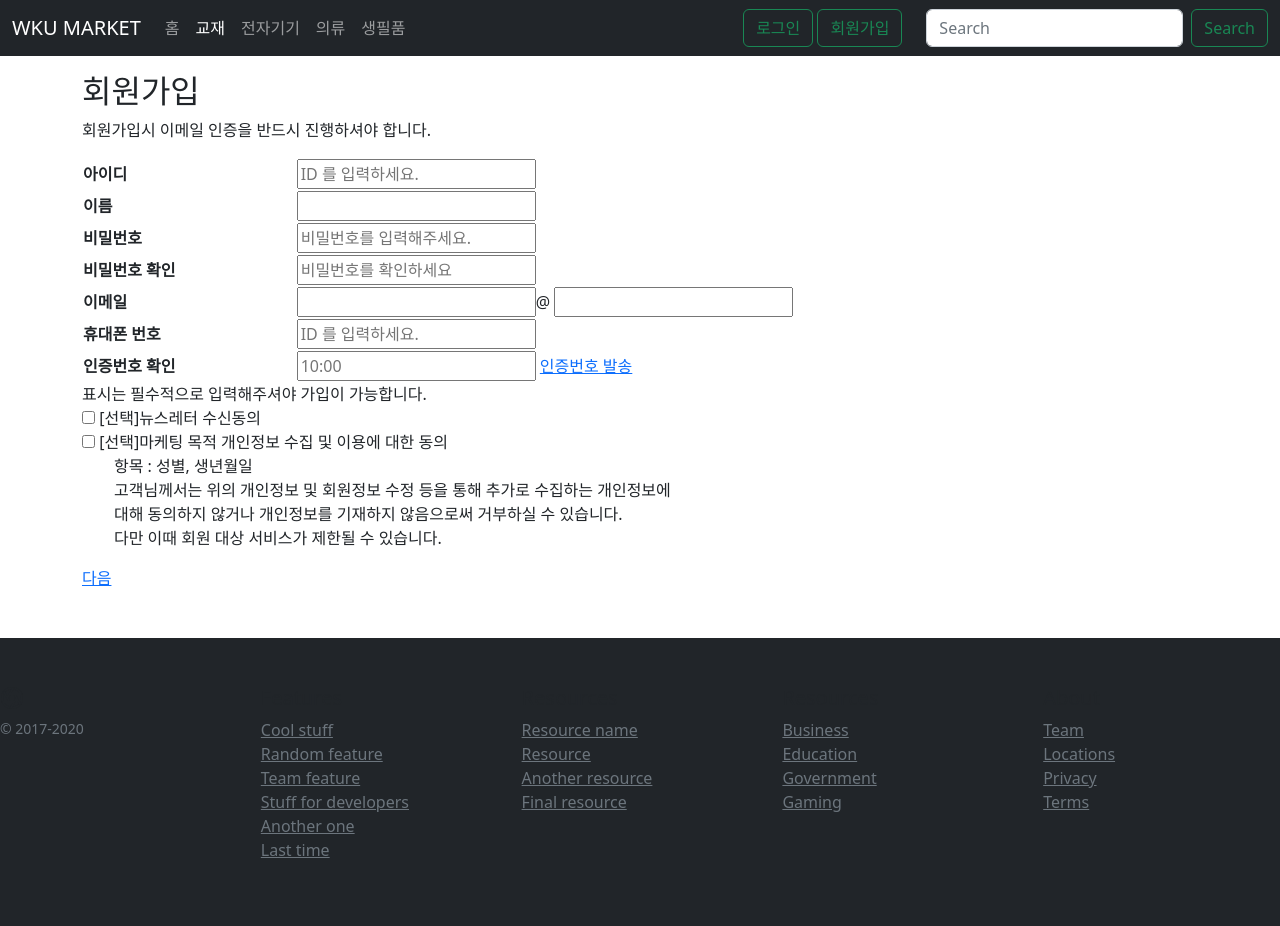
After one commit to aodtmdals/WKUsell_web, a Flask app: page /join in a window 1280 px wide. The commit adds this page. Run offline with Flask 2, Linux system fonts and the light colour scheme; some libraries are stand-ins or nearby versions.

Commit message:
add join.html

```diff
--- a/main.py
+++ b/main.py
@@ -47,21 +47,23 @@ def db_connector():
 app = Flask(__name__)
 
 @app.route('/')
-#def index():
-#    return render_template("index.html")
-# 일단 리스트 보여주는 페이지를 메인 페이지로 둠 추후에 변경
-def product_list():
-    return render_template("list.html")
+def index():
+    return render_template("index.html")
 @app.route("/create")
 def create():
     return render_template("create.html")
-@app.route("/login")
-def login():
-    return render_template("login.html")
+@app.route("/join-in")
+def join_in():
+    return render_template("join-in.html")
+@app.route("/join")
+def join():
+    return render_template("join.html")
 @app.route("/detail")
 def detail():
     return render_template("detail.html")
-#@app.route("/list")
+@app.route("/list")
+def product_list():
+    return render_template("list.html")
 if __name__ == '__main__':
     print(db_connector())
     app.run(host='0.0.0.0', debug=True, port=1000)
--- a/static/css/login.css
+++ b/static/css/login.css
@@ -2,11 +2,7 @@ ul {
   list-style: none;
 }
 .login {
-  width: 410px;
-  position: absolute;
-  left: 50%;
-  top: 50%;
-  transform: translate(-50%, -50%);
+  margin: 0px 23%;
 }
 .login h2 {
   padding: 0 0 20px;
@@ -17,10 +13,10 @@ ul {
   color: #111;
 }
 .login li {
-  padding: 0 0 12px;
+  padding: 6px 20px 12px 20px;
 }
 .login li input {
-  width: 350px;
+  width: 100%;
   height: 46px;
   box-sizing: border-box;
   text-indent: 16px;
@@ -49,6 +45,9 @@ ul {
   font-size: 18px;
   color: #fff;
 }
+.login ul {
+  padding: 0px;
+}
 .login div ul {
   display: flex;
   justify-content: center;
@@ -59,12 +58,6 @@ ul {
 }
 
 .login div ul li ~ li:after {
-  content: "";
-  position: absolute;
-  left: 0;
-  top: 4px;
-  height: 14px;
-  width: 1px;
   background: #111;
   transform: rotate(25deg);
 }
--- a/static/css/style.css
+++ b/static/css/style.css
@@ -1,3 +1,2 @@
-@import url("calendar.css");
 @import url("login.css");
 @import url("product.css");
--- a/templates/base.html
+++ b/templates/base.html
@@ -29,21 +29,39 @@
         <div class="collapse navbar-collapse" id="navbarSupportedContent">
           <ul class="navbar-nav me-auto mb-2 mb-lg-0">
             <li class="nav-item">
-              <a class="nav-link" aria-current="page" href="#">홈</a>
+              <a class="nav-link" aria-current="page" href="/">홈</a>
             </li>
             <li class="nav-item">
-              <a class="nav-link active" href="#">교재</a>
+              <a class="nav-link active" href="/list">교재</a>
             </li>
             <li class="nav-item">
-              <a class="nav-link" href="#">전자기기</a>
+              <a class="nav-link" href="/list">전자기기</a>
             </li>
             <li class="nav-item">
-              <a class="nav-link" href="#">의류</a>
+              <a class="nav-link" href="list">의류</a>
             </li>
             <li class="nav-item">
               <a class="nav-link" href="#">생필품</a>
             </li>
           </ul>
+          <!-- 회원가입/ 로그인 버튼-->
+          <div class="join">
+            <div class="me-4 mb-2 mb-lg-0">
+              <input
+                class="btn btn-outline-success"
+                type="button"
+                value="로그인"
+                onclick="location.href='/join-in';"
+              />
+              <input
+                class="btn btn-outline-success"
+                type="button"
+                value="회원가입"
+                onclick="location.href='/join';"
+              />
+            </div>
+          </div>
+          <!-- 검색창 -->
           <form class="d-flex">
             <input
               class="form-control me-2"
@@ -51,7 +69,7 @@
               placeholder="Search"
               aria-label="Search"
             />
-            <!-- 버튼 클릭 -->
+            <!-- 검색 버튼 -->
             <button class="btn btn-outline-success" type="submit">
               Search
             </button>
@@ -139,6 +157,6 @@
       integrity="sha256-HwWONEZrpuoh951cQD1ov2HUK5zA5DwJ1DNUXaM6FsY="
       crossorigin="anonymous"
     ></script>
-    <script src="/static/js/calendar.js" crossorigin="anonymous"></script>
+    <script src="/static/js/navgation-bar.js" crossorigin="anonymous"></script>
   </body>
 </html>
--- /dev/null
+++ b/templates/join.html
@@ -0,0 +1,104 @@
+{% extends "base.html" %} {% block content %}
+<main class="mt-3">
+  <div class="container">
+    <div class="form_txtInput">
+      <h2 class="sub_tit_txt">회원가입</h2>
+      <p class="exTxt">회원가입시 이메일 인증을 반드시 진행하셔야 합니다.</p>
+      <div class="join_form">
+        <table>
+          <colgroup>
+            <col width="30%" />
+            <col width="auto" />
+          </colgroup>
+          <tbody>
+            <tr>
+              <th><span>아이디</span></th>
+              <td><input type="text" placeholder="ID 를 입력하세요." /></td>
+            </tr>
+            <tr>
+              <th><span>이름</span></th>
+              <td><input type="text" placeholder="" /></td>
+            </tr>
+            <tr>
+              <th><span>비밀번호</span></th>
+              <td>
+                <input type="text" placeholder="비밀번호를 입력해주세요." />
+              </td>
+            </tr>
+            <tr>
+              <th><span>비밀번호 확인</span></th>
+              <td>
+                <input type="text" placeholder="비밀번호를 확인하세요" />
+              </td>
+            </tr>
+            <tr class="email">
+              <th><span>이메일</span></th>
+              <td>
+                <input type="text" class="email" placeholder="" /><span
+                  class="mar10"
+                  >@</span
+                >
+                <input type="text" class="email email2" placeholder="" />
+              </td>
+            </tr>
+
+            <tr>
+              <th><span>휴대폰 번호</span></th>
+              <td><input type="text" placeholder="ID 를 입력하세요." /></td>
+            </tr>
+
+            <tr>
+              <th><span>인증번호 확인</span></th>
+              <td>
+                <input type="text" class="send_number" placeholder="10:00" />
+                <a href="javascript:;" class="btn_confirm">인증번호 발송</a>
+              </td>
+            </tr>
+          </tbody>
+        </table>
+        <div class="exform_txt">
+          <span>표시는 필수적으로 입력해주셔야 가입이 가능합니다.</span>
+        </div>
+      </div>
+      <!-- join_form E  -->
+      <div class="agree_wrap">
+        <div class="checkbox_wrap">
+          <input
+            type="checkbox"
+            id="news_letter"
+            name="news_letter"
+            class="agree_chk"
+          />
+          <label for="news_letter">[선택]뉴스레터 수신동의</label>
+        </div>
+        <div class="checkbox_wrap mar27">
+          <input
+            type="checkbox"
+            id="marketing"
+            name="marketing"
+            class="agree_chk"
+          />
+          <label for="marketing"
+            >[선택]마케팅 목적 개인정보 수집 및 이용에 대한 동의</label
+          >
+          <ul class="explan_txt">
+            <li><span class="red_txt">항목 : 성별, 생년월일</span></li>
+            <li>
+              고객님께서는 위의 개인정보 및 회원정보 수정 등을 통해 추가로
+              수집하는 개인정보에<br />
+              대해 동의하지 않거나 개인정보를 기재하지 않음으로써 거부하실 수
+              있습니다.<br />
+              다만 이때 회원 대상 서비스가 제한될 수 있습니다.
+            </li>
+          </ul>
+        </div>
+      </div>
+      <div class="btn_wrap">
+        <a href="javascript:;">다음</a>
+      </div>
+    </div>
+    <!-- form_txtInput E -->
+  </div>
+  <!-- content E-->
+</main>
+{% endblock %}
```
Also changed, not shown: templates/index.html (+1 -22 lines), templates/join-in.html (added, +27 -0 lines), templates/list.html (+2 -9 lines), templates/login.html (deleted, +0 -26 lines), static/js/navgation-bar.js (added).
